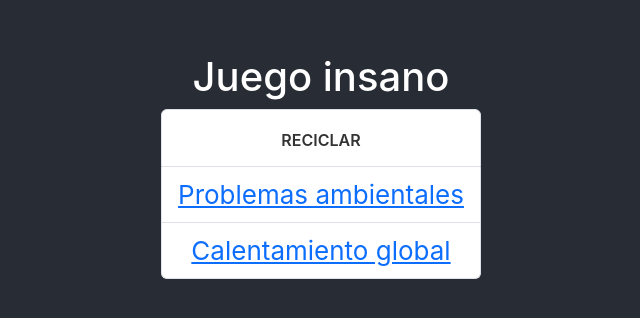
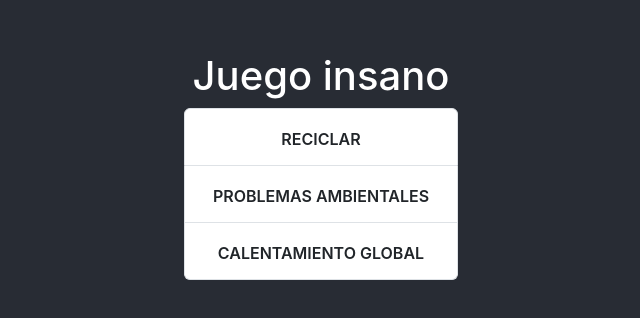
Before and after one commit to santiagokasses/TP-8, a React (Create React App) app: page / in a window 1280 px wide. Shown: the part 234-552 px from the top of the page, without its empty margins (319-959 px from the left). Built offline with nearby package versions, Linux system fonts and the light colour scheme.

Commit message:
tercer juego terminado y cambios en el front

```diff
--- a/src/App.jsx
+++ b/src/App.jsx
@@ -3,6 +3,8 @@ import List from './componentes/List';
 import Reciclar from "./componentes/Reciclar";
 import ProblemasAmbientales from "./componentes/ProblemasAmbientales";
 import CalentamientoGlobal from "./componentes/CalentamientoGlobal";
+import Ganaste from "./componentes/Ganaste";
+import Perdiste from "./componentes/Perdiste";
 import './App.css';
 
 function App() {
@@ -15,6 +17,8 @@ function App() {
             <Route path="/Reciclar" element={<Reciclar />}></Route>
             <Route path="/ProblemasAmbientales" element={<ProblemasAmbientales />}></Route>
             <Route path="/CalentamientoGlobal" element={<CalentamientoGlobal />}></Route>
+            <Route path="/Ganaste" element={<Ganaste />}></Route>
+            <Route path="/Perdiste" element={<Perdiste />}></Route>
           </Routes>
         </BrowserRouter>
       </header>
--- a/src/componentes/CalentamientoGlobal.jsx
+++ b/src/componentes/CalentamientoGlobal.jsx
@@ -4,17 +4,24 @@ import Button from 'react-bootstrap/Button';
 import './CalentamientoGlobal.css';
 
 function CalentamientoGlobal() {
+
     const [completed, setCompleted] = useState(50);
 
     useEffect(() => {
         const interval = setInterval(() => {
             if (completed < 100) {
-                setCompleted(prevCompleted => prevCompleted + 1);
+                setCompleted(prevCompleted => prevCompleted + 1)
             }
-        }, 200);
+            if (completed === 100) {
+                window.location.href = '/Perdiste'
+            }
+            if (completed === 0) {
+                window.location.href = '/Ganaste'
+            }
+        }, 200)
 
         return () => clearInterval(interval);
-    }, [completed]);
+    }, [completed])
 
     const handleClick = (e) => {
         setCompleted(completed - 1)
@@ -29,7 +36,7 @@ function CalentamientoGlobal() {
                 <Button onClick={handleClick}>Reducir</Button>
             </div>
         </>
-    );
+    )
 }
 
 export default CalentamientoGlobal;
--- /dev/null
+++ b/src/componentes/Ganaste.jsx
@@ -0,0 +1,18 @@
+import React, { useState, useEffect } from 'react';
+import Button from 'react-bootstrap/Button';
+import { Link } from 'react-router-dom';
+
+
+function Ganaste() {
+
+    return (
+        <>
+            <h1>¡Ganaste!</h1>
+            <Button variant="primary">
+                <Link to={"/"} className="custom-link">Volver al menu</Link>
+            </Button>
+        </>
+    );
+}
+
+export default Ganaste;
--- a/src/componentes/List.css
+++ b/src/componentes/List.css
@@ -4,21 +4,21 @@
     cursor: pointer;
 }
 .custom-button {
-    background-color: transparent;
-    border: none;
-    color: #333;
-    cursor: pointer;
+    --bs-btn-color: none;
+    --bs-btn-bg: none;
+    --bs-btn-border-color: none;
+    --bs-btn-hover-color: none;
+    --bs-btn-hover-bg: none;
+    --bs-btn-hover-border-color: none;
+    --bs-btn-focus-shadow-rgb: none;
+    --bs-btn-active-color: none;
+    --bs-btn-active-bg: none;
+    --bs-btn-active-border-color: none;
+    --bs-btn-active-shadow: none;
+    --bs-btn-disabled-color: none;
+    --bs-btn-disabled-bg: none;
+    --bs-btn-disabled-border-color: none;
     font-size: 1rem;
     font-weight: 600;
     text-transform: uppercase;
 }
-.custom-button:hover {
-    border: none;
-    background-color: transparent;
-    color: #333;
-}
-.custom-button:active {
-    border: none;
-    background-color: transparent;
-    color: #333;
-}
--- a/src/componentes/List.jsx
+++ b/src/componentes/List.jsx
@@ -6,41 +6,64 @@ import { Link } from 'react-router-dom';
 import './List.css';
 
 function List() {
-    const [showModal, setShowModal] = useState(false);
 
-    const handleShowModal = () => {
-        setShowModal(true);
-    };
+    const [modalId, setModalId] = useState(0)
+    const handleShowModal = (e) => {
+        let id = parseInt(e.target.id)
+        setShowModal(true)
+        setModalId(id)
+    }
 
-    const handleCloseModal = () => {
-        setShowModal(false);
-    };
+    const handleCloseModal = () => setShowModal(false)
+    const [showModal, setShowModal] = useState(false)
+    const [modalInfo, setModalInfo] = useState([
+    {
+        title: "Reciclar",
+        body: "En este juego deberas de elegir si el objeto que se te muestra es reciclable o no.",
+        link: "/Reciclar"
+    },
+    {
+        title: "Problemas ambientales",
+        body: "En este juego deberas encontar las palabras escondidas en la pantalla y escribirlas en el cuadro de texto.",
+        link: "/ProblemasAmbientales"
+    },
+    {
+        title: "Calentamiento global",
+        body: "En este juego deberas detener el calentamiento global, para ello tendras que clickear mas rapido que lo que se calienta el planeta.",
+        link: "/CalentamientoGlobal"
+    }
+])
+
 
     return (
         <>
-            <h1>Juego insano</h1>
-            <ListGroup>
-                <ListGroup.Item>
-                    <Button onClick={handleShowModal} className="custom-button" >Reciclar</Button>
             <Modal show={showModal} onHide={handleCloseModal}>
                 <Modal.Header closeButton>
-                            <Modal.Title>Reciclar</Modal.Title>
+                    <Modal.Title>{modalInfo[modalId].title}</Modal.Title>
                 </Modal.Header>
                 <Modal.Body>
-                            En este juego deberas de elegir si el objeto que se te muestra es reciclable o no.
+                    {modalInfo[modalId].body}
                 </Modal.Body>
                 <Modal.Footer>
                     <Button variant="secondary" onClick={handleCloseModal}>
                         Cerrar
                     </Button>
                     <Button variant="primary" onClick={handleCloseModal}>
-                                <Link to="/Reciclar" className="custom-link">Jugar</Link>
+                        <Link to={modalInfo[modalId].link} className="custom-link">Jugar</Link>
                     </Button>
                 </Modal.Footer>
             </Modal>
+            <h1>Juego insano</h1>
+            <ListGroup>
+                <ListGroup.Item>
+                    <Button id='0' onClick={handleShowModal} className="custom-button" >Reciclar</Button>
                 </ListGroup.Item>
-                <ListGroup.Item><Link to={"/ProblemasAmbientales"}>Problemas ambientales</Link></ListGroup.Item>
-                <ListGroup.Item><Link to={"/CalentamientoGlobal"}>Calentamiento global</Link></ListGroup.Item>
+                <ListGroup.Item>
+                    <Button id='1' onClick={handleShowModal} className="custom-button" >Problemas ambientales</Button>
+                </ListGroup.Item>
+                <ListGroup.Item>
+                    <Button id='2' onClick={handleShowModal} className="custom-button" >Calentamiento global</Button>
+                </ListGroup.Item>
             </ListGroup>
         </>
     );
--- /dev/null
+++ b/src/componentes/Perdiste.jsx
@@ -0,0 +1,18 @@
+import React, { useState, useEffect } from 'react';
+import Button from 'react-bootstrap/Button';
+import { Link } from 'react-router-dom';
+
+
+function Perdiste() {
+
+    return (
+        <>
+            <h1>Perdiste 😢</h1>
+            <Button variant="primary">
+                <Link to={"/"} className="custom-link">Volver al menu</Link>
+            </Button>
+        </>
+    );
+}
+
+export default Perdiste;
--- a/src/componentes/Reciclar.jsx
+++ b/src/componentes/Reciclar.jsx
@@ -17,6 +17,16 @@ function Reciclar() {
         item: 'Camila',
         reciclable: "true",
         imagen: 'https://previews.123rf.com/images/jirkaejc/jirkaejc2207/jirkaejc220700006/188308079-lata-arrugada-vac%C3%ADa-aislada-en-un-fondo-blanco.jpg',
+    },
+    {
+        item: 'vasito de agua sucio',
+        reciclable: "false",
+        imagen: 'https://previews.123rf.com/images/igorkovalchuk/igorkovalchuk2004/igorkovalchuk200400284/145894733-vaso-de-pl%C3%A1stico-desechable-sucio-vac%C3%ADo-aislado-sobre-fondo-blanco.jpg',
+    },
+    {
+        item: 'botella de agua',
+        reciclable: "true",
+        imagen: 'https://previews.123rf.com/images/olegdudko/olegdudko1807/olegdudko180702987/104501201-botella-de-agua-vac%C3%ADa-aplastada-aislada.jpg',
     },])
     const [itemActual, setItemActual] = useState(0)
 
@@ -28,7 +38,7 @@ const handleChange = (e) => {
     e.preventDefault();
     if (item[itemActual].reciclable === e.target.value) {
         if (item.length === 1) {
-            document.getElementById('root').innerHTML = '<h1>¡Ganaste!</h1>';
+            window.location.href = '/Ganaste'
         } else {
             alert('Correcto');
             const newItemList = item.slice(); // Crear una copia del array
```
Lines whose indentation alone changed are shown as unchanged.
